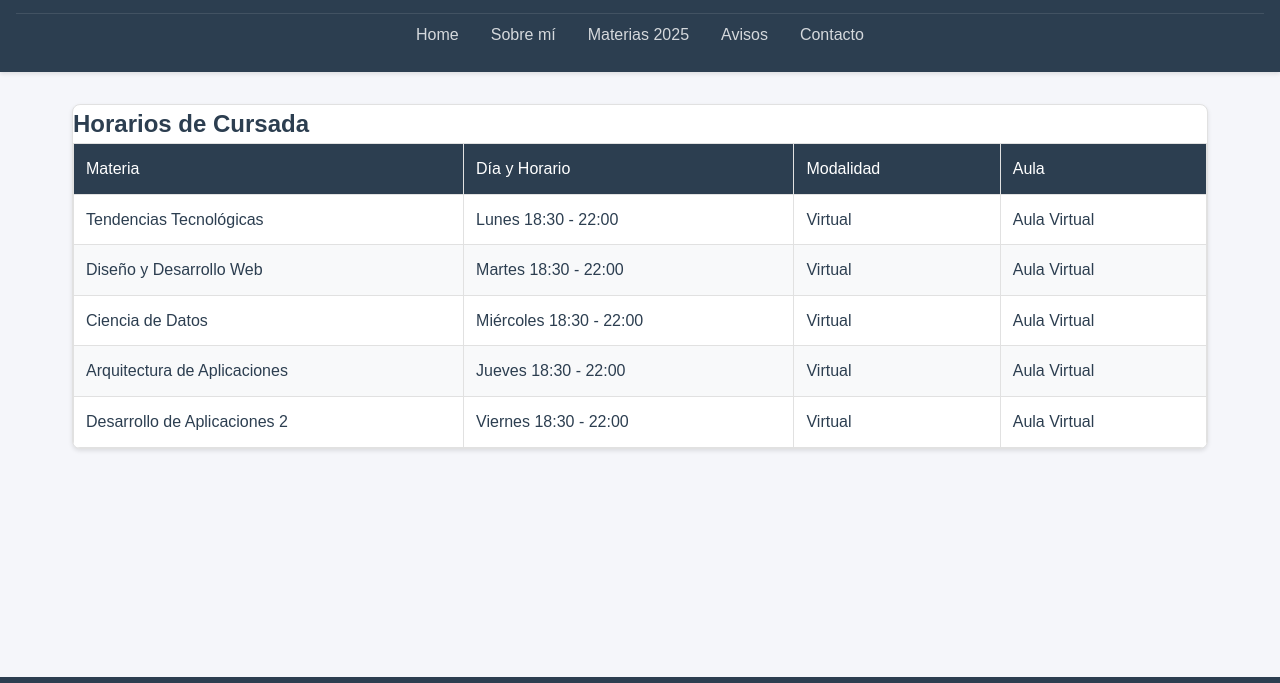
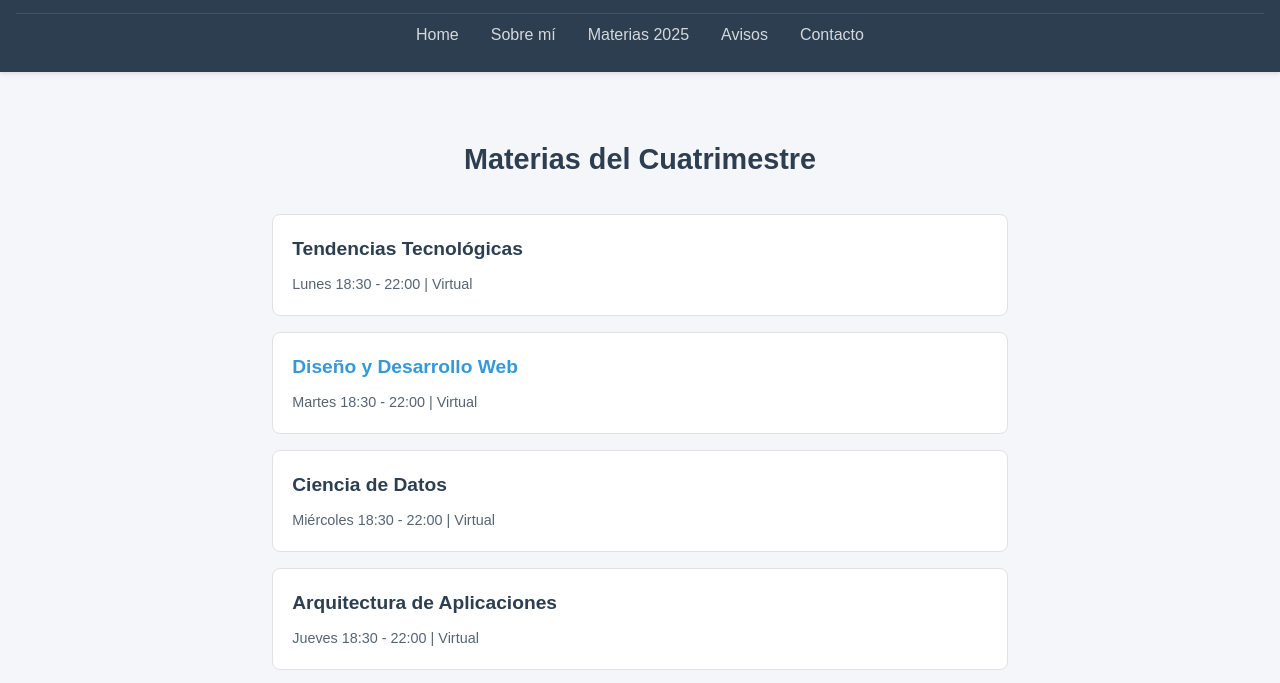
Before and after one commit to facundodimeglio/UVA2Ejercicio5, a plain HTML site: page materias2025.html in a window 1280 px wide. Shown: the part 65-748 px from the top of the page. Drawn offline with Linux system fonts and the light colour scheme.

Commit message:
Redireccion a la pagina de desarrollo web arreglada

```diff
--- a/css/style.css
+++ b/css/style.css
@@ -294,38 +294,103 @@ main {
     background-color: #f1f1f1;
 }
 
-/* Materias list */
+/* Materias section styles */
+.materias-section {
+    padding: 2rem;
+    max-width: 800px;
+    margin: 0 auto;
+}
+
+.materias-section h2 {
+    color: var(--text-color);
+    text-align: center;
+    margin-bottom: 2rem;
+    font-size: 1.8rem;
+}
+
 .materias-list {
-    list-style: none;
-    padding: 0;
-    display: grid;
+    display: flex;
+    flex-direction: column;
     gap: 1rem;
 }
 
-.materias-list li {
-    background-color: var(--card-bg);
-    padding: 1rem;
+.materia-item {
+    background: var(--card-bg);
+    border: 1px solid var(--border-color);
     border-radius: 8px;
-    box-shadow: 0 2px 4px rgba(0,0,0,0.1);
-    transition: all 0.3s ease;
-    border: 1px solid var(--border-color);
-}
-
-.materias-list li a {
-    color: var(--primary-color);
-    text-decoration: none;
-    display: block;
+    padding: 1.2rem;
     transition: all 0.3s ease;
 }
 
-.materias-list li:hover {
-    transform: translateY(-2px);
-    box-shadow: 0 4px 8px rgba(0,0,0,0.1);
-    background-color: var(--secondary-color);
+.materia-item:hover {
+    transform: translateX(10px);
+    box-shadow: 0 2px 4px rgba(0, 0, 0, 0.1);
 }
 
-.materias-list li:hover a {
-    color: white;
+.materia-item h3 {
+    color: var(--text-color);
+    margin: 0 0 0.5rem 0;
+    font-size: 1.2rem;
+}
+
+.materia-item h3 a {
+    color: var(--secondary-color);
+    text-decoration: none;
+    transition: color 0.3s ease;
+}
+
+.materia-item h3 a:hover {
+    text-decoration: underline;
+}
+
+.materia-item p {
+    color: var(--text-color);
+    margin: 0;
+    font-size: 0.9rem;
+    opacity: 0.8;
+}
+
+/* Dark mode styles for materias */
+[data-theme="dark"] .materia-item {
+    background-color: var(--card-bg);
+    border-color: var(--border-color);
+}
+
+[data-theme="dark"] .materia-item:hover {
+    box-shadow: 0 2px 4px rgba(0, 0, 0, 0.3);
+}
+
+[data-theme="dark"] .materia-item h3 a {
+    color: var(--secondary-color);
+}
+
+[data-theme="dark"] .materia-item h3 a:hover {
+    color: #5dade2;
+}
+
+/* Responsive adjustments for materias */
+@media (max-width: 768px) {
+    .materias-section {
+        padding: 1.5rem;
+    }
+
+    .materias-section h2 {
+        font-size: 1.5rem;
+    }
+}
+
+@media (max-width: 480px) {
+    .materias-section {
+        padding: 1rem;
+    }
+
+    .materia-item {
+        padding: 1rem;
+    }
+
+    .materia-item:hover {
+        transform: none;
+    }
 }
 
 /* Formularios */
--- a/materias2025.html
+++ b/materias2025.html
@@ -30,50 +30,34 @@
     </header>
 
     <main>
-        <section class="table-container">
-            <h2>Horarios de Cursada</h2>
-            <table class="horarios-table">
-                <thead>
-                    <tr>
-                        <th>Materia</th>
-                        <th>Día y Horario</th>
-                        <th>Modalidad</th>
-                        <th>Aula</th>
-                    </tr>
-                </thead>
-                <tbody>
-                    <tr>
-                        <td>Tendencias Tecnológicas</td>
-                        <td>Lunes 18:30 - 22:00</td>
-                        <td>Virtual</td>
-                        <td>Aula Virtual</td>
-                    </tr>
-                    <tr>
-                        <td>Diseño y Desarrollo Web</td>
-                        <td>Martes 18:30 - 22:00</td>
-                        <td>Virtual</td>
-                        <td>Aula Virtual</td>
-                    </tr>
-                    <tr>
-                        <td>Ciencia de Datos</td>
-                        <td>Miércoles 18:30 - 22:00</td>
-                        <td>Virtual</td>
-                        <td>Aula Virtual</td>
-                    </tr>
-                    <tr>
-                        <td>Arquitectura de Aplicaciones</td>
-                        <td>Jueves 18:30 - 22:00</td>
-                        <td>Virtual</td>
-                        <td>Aula Virtual</td>
-                    </tr>
-                    <tr>
-                        <td>Desarrollo de Aplicaciones 2</td>
-                        <td>Viernes 18:30 - 22:00</td>
-                        <td>Virtual</td>
-                        <td>Aula Virtual</td>
-                    </tr>
-                </tbody>
-            </table>
+        <section class="materias-section">
+            <h2>Materias del Cuatrimestre</h2>
+            <div class="materias-list">
+                <div class="materia-item">
+                    <h3>Tendencias Tecnológicas</h3>
+                    <p>Lunes 18:30 - 22:00 | Virtual</p>
+                </div>
+
+                <div class="materia-item">
+                    <h3><a href="https://facundodimeglio.github.io/PagDesarrolloWeb/" target="_blank">Diseño y Desarrollo Web</a></h3>
+                    <p>Martes 18:30 - 22:00 | Virtual</p>
+                </div>
+
+                <div class="materia-item">
+                    <h3>Ciencia de Datos</h3>
+                    <p>Miércoles 18:30 - 22:00 | Virtual</p>
+                </div>
+
+                <div class="materia-item">
+                    <h3>Arquitectura de Aplicaciones</h3>
+                    <p>Jueves 18:30 - 22:00 | Virtual</p>
+                </div>
+
+                <div class="materia-item">
+                    <h3>Desarrollo de Aplicaciones 2</h3>
+                    <p>Viernes 18:30 - 22:00 | Virtual</p>
+                </div>
+            </div>
         </section>
     </main>
 
```
